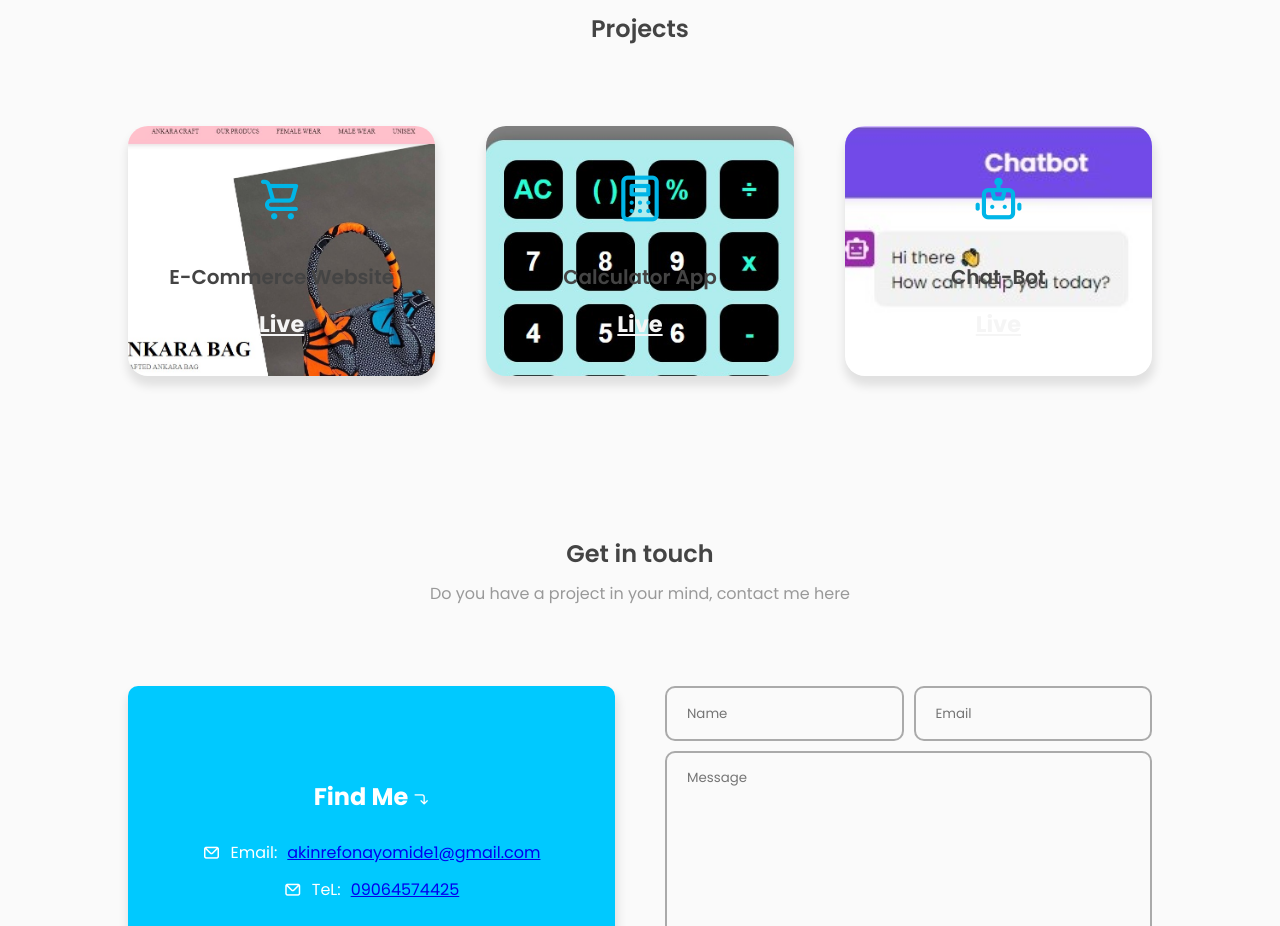
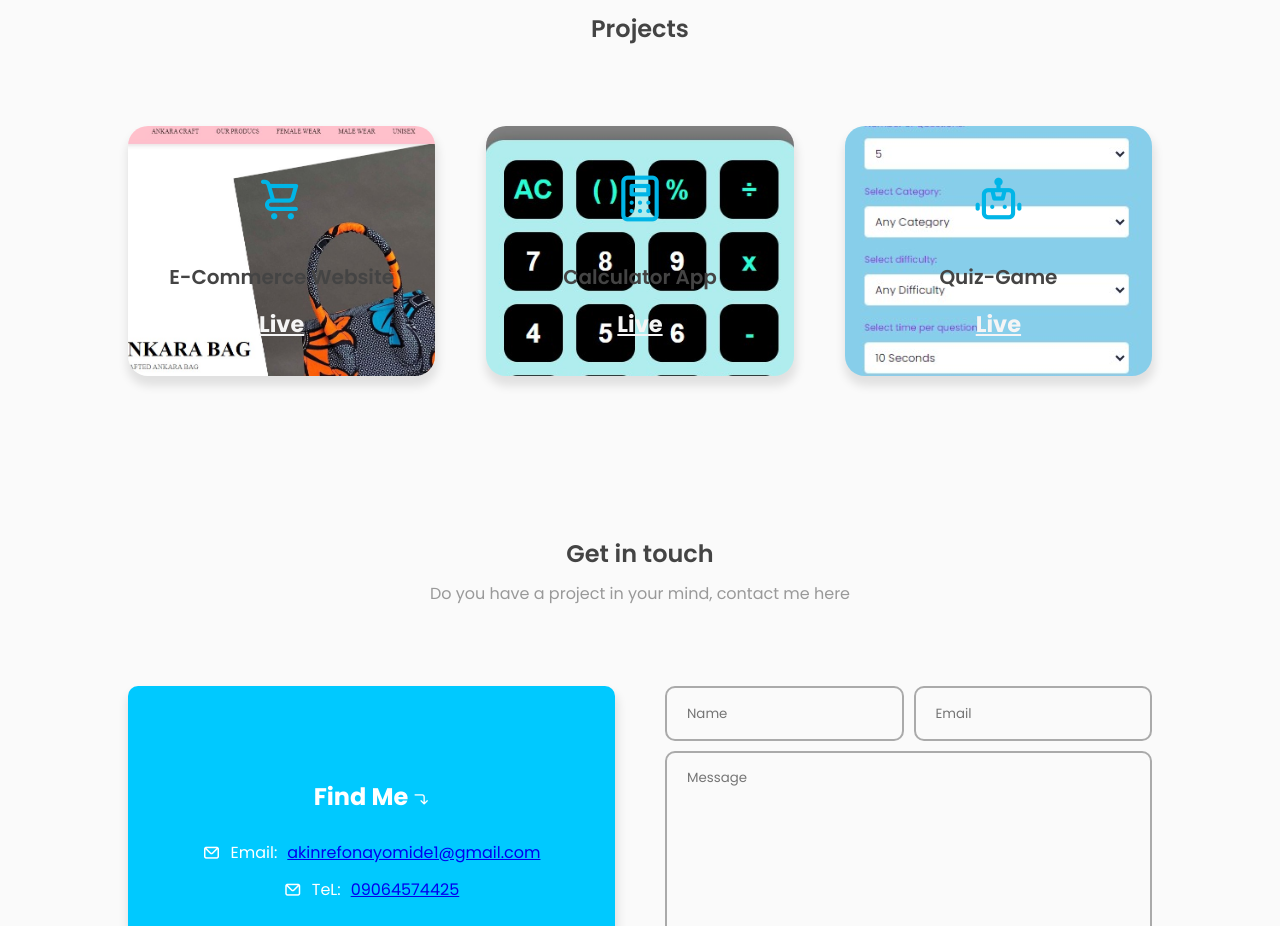
Before and after one commit to Mide1020/Porfolio-Revamp, a plain HTML site: page My-Portfolio/index.html in a window 1280 px wide. Shown: the part 1500-2426 px from the top of the page. Drawn offline with nearby package versions, Linux system fonts and the light colour scheme.

Commit message:
My portfolio

```diff
--- a/My-Portfolio/index.html
+++ b/My-Portfolio/index.html
@@ -189,10 +189,10 @@
 
             </div>
 
-            <div class="project-box" style="background-image: url('chat.jpg');">
+            <div class="project-box" style="background-image: url('quiz.jpg');">
                 <i class="uil uil-robot"></i>
-                <h3>Chat-Bot</h3>
-                <label><a href="https://chat-application-ten-sigma.vercel.app/" target="_blank" class="demo"><h2>Live</h2></a></label>
+                <h3>Quiz-Game</h3>
+                <label><a href="https://personal-projects-vslw.vercel.app/" target="_blank" class="demo"><h2>Live</h2></a></label>
 
             </div>
         </div>
```
Also changed, not shown: My-Portfolio/quiz.jpg (added).
